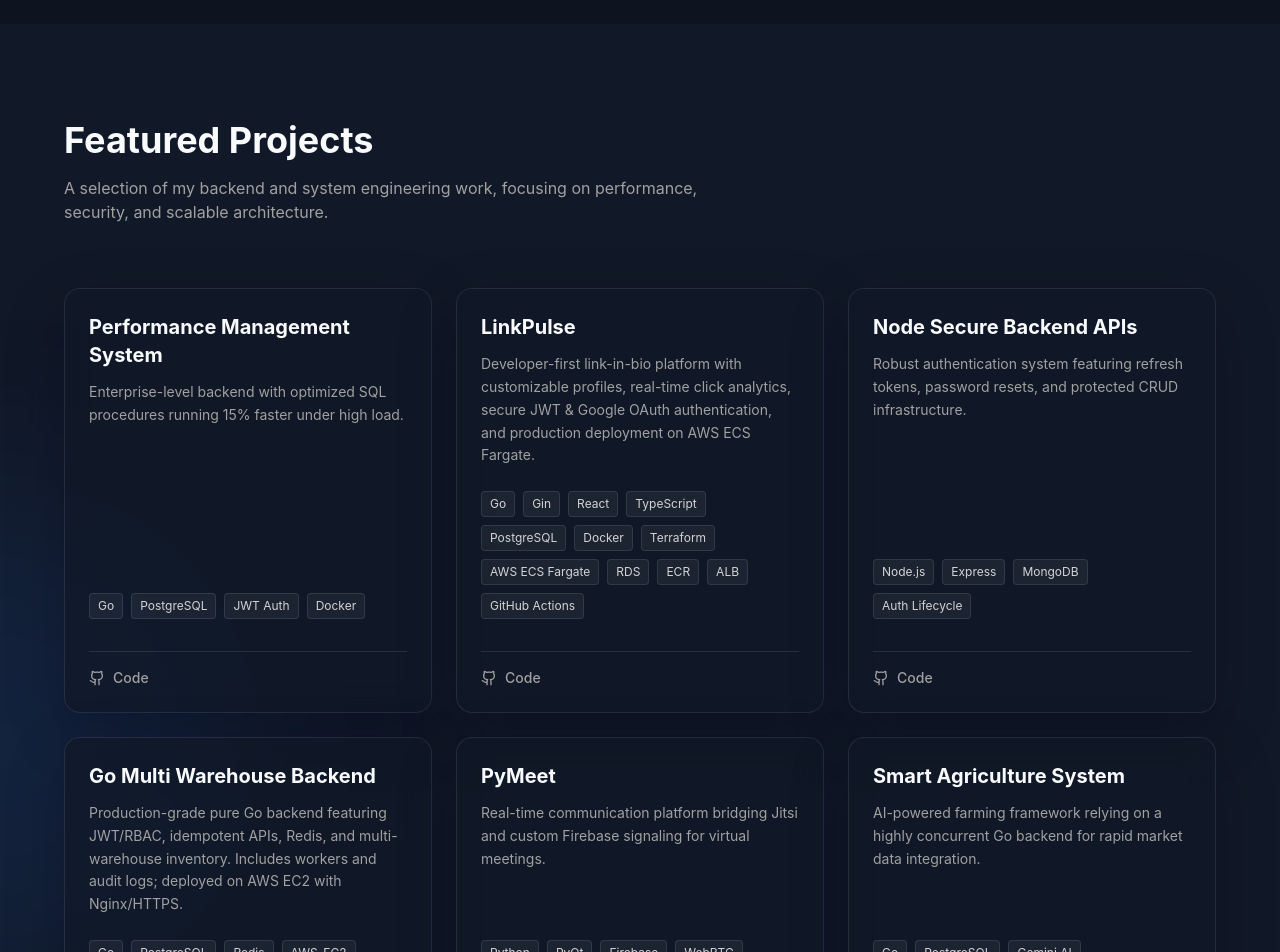
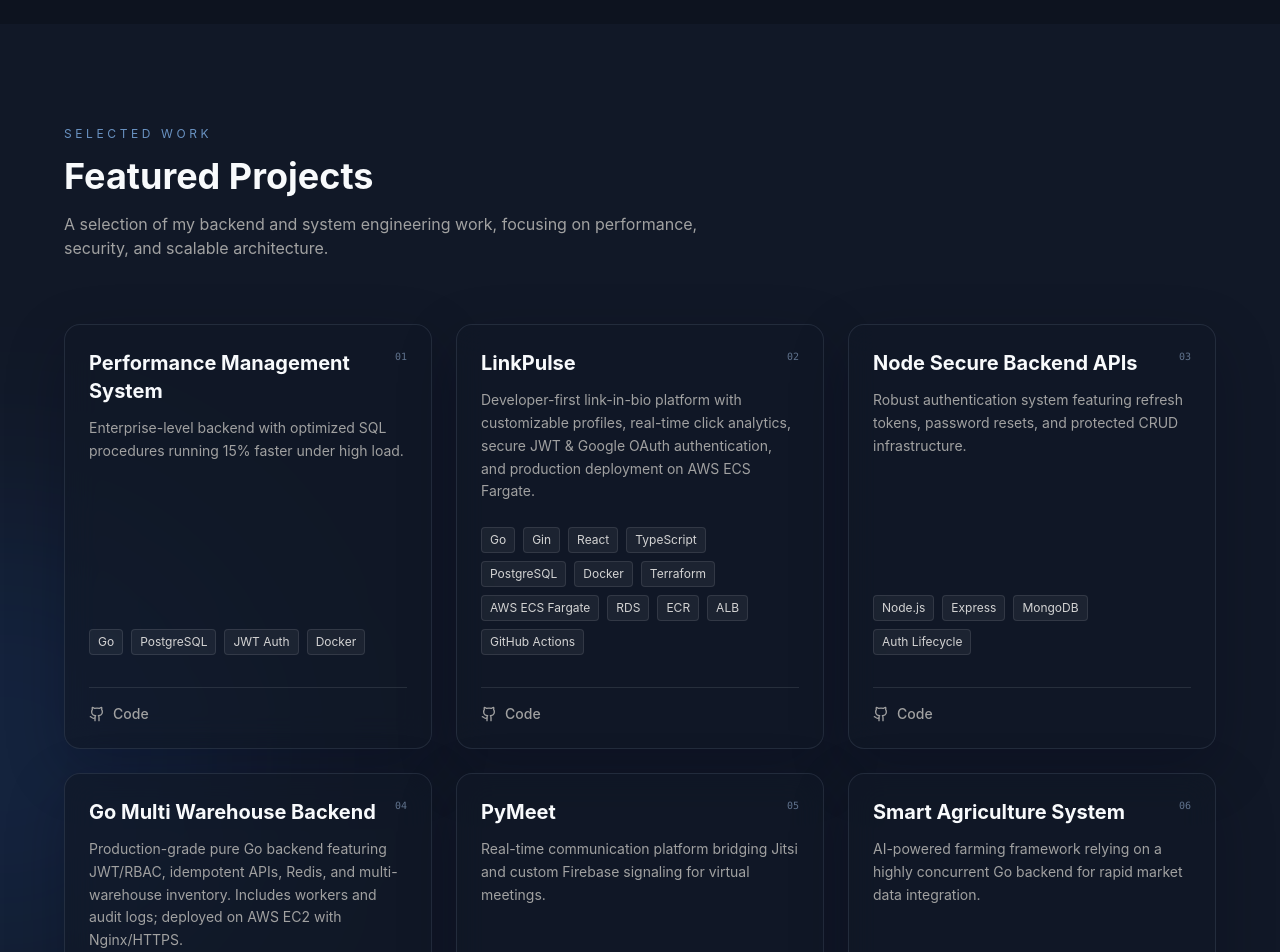
Before and after one commit to MRNaveed-stack/Portfolio, a React app: page / in a window 1280 px wide. Shown: the part 3160-4112 px from the top of the page. Built offline with nearby package versions, Linux system fonts and the light colour scheme; the HTML template or start-up script is replaced by a standard one.

Commit message:
Add interactive motion to project cards

```diff
--- a/src/components/Projects.tsx
+++ b/src/components/Projects.tsx
@@ -1,82 +1,34 @@
-
 import { motion } from 'framer-motion';
 import { ArrowUpRight, Github } from 'lucide-react';
 
 const projects = [
-    {
-        title: "Performance Management System",
-        description: "Enterprise-level backend with optimized SQL procedures running 15% faster under high load.",
-        stack: ["Go", "PostgreSQL", "JWT Auth", "Docker"],
-        links: { github: "https://github.com/MRNaveed-stack/Performance-Management-System" }
-    },
-    {
-  title: "LinkPulse",
-  description: "Developer-first link-in-bio platform with customizable profiles, real-time click analytics, secure JWT & Google OAuth authentication, and production deployment on AWS ECS Fargate.",
-  stack: [
-    "Go",
-    "Gin",
-    "React",
-    "TypeScript",
-    "PostgreSQL",
-    "Docker",
-    "Terraform",
-    "AWS ECS Fargate",
-    "RDS",
-    "ECR",
-    "ALB",
-    "GitHub Actions"
-  ],
-  links: {
-    github: "https://github.com/MRNaveed-stack/LinkPulse"
-  }
-},
-    {
-        title: "Node Secure Backend APIs",
-        description: "Robust authentication system featuring refresh tokens, password resets, and protected CRUD infrastructure.",
-        stack: ["Node.js", "Express", "MongoDB", "Auth Lifecycle"],
-        links: { github: "https://github.com/MRNaveed-stack/node-secure-backend-api" }
-    },
-      {
-        title: "Go Multi Warehouse Backend",
-        description: "Production-grade pure Go backend featuring JWT/RBAC, idempotent APIs, Redis, and multi-warehouse inventory. Includes workers and audit logs; deployed on AWS EC2 with Nginx/HTTPS.",
-        stack: ["Go", "PostgreSQL", "Redis", "AWS-EC2"],
-        links: { github: "https://github.com/MRNaveed-stack/go-multi-warehouse-backend" },
-
-    },
-    {
-        title: "PyMeet",
-        description: "Real-time communication platform bridging Jitsi and custom Firebase signaling for virtual meetings.",
-        stack: ["Python", "PyQt", "Firebase", "WebRTC"],
-        links: { github: "https://github.com/MRNaveed-stack/PyMeet-" }
-    },
-    {
-        title: "Smart Agriculture System",
-        description: "AI-powered farming framework relying on a highly concurrent Go backend for rapid market data integration.",
-        stack: ["Go", "PostgreSQL", "Gemini AI"],
-        links: { github: "https://github.com/MRNaveed-stack/Smart-Agriculture-System" }
-    },
-    {
-        title: "InfluenceIQ",
-        description: "Complex influencer matching engine utilizing Gemini AI and robust relational data modeling.",
-        stack: ["Go", "PostgreSQL", "Gemini AI", "Data Architecture"],
-        links: { github: "https://github.com/MRNaveed-stack/InfluenceIQ" }
-    },
-    {
-        title: "E-Commerce Architecture",
-        description: "Full-stack application demonstrating seamless integration between a Node.js backend and React TS client.",
-        stack: ["TypeScript", "Node.js", "PostgreSQL", "React"],
-        links: { demo: "https://my-e-commerce-z5c4.onrender.com/" }
-    }
+    { title: "Performance Management System", description: "Enterprise-level backend with optimized SQL procedures running 15% faster under high load.", stack: ["Go", "PostgreSQL", "JWT Auth", "Docker"], links: { github: "https://github.com/MRNaveed-stack/Performance-Management-System" } },
+    { title: "LinkPulse", description: "Developer-first link-in-bio platform with customizable profiles, real-time click analytics, secure JWT & Google OAuth authentication, and production deployment on AWS ECS Fargate.", stack: ["Go", "Gin", "React", "TypeScript", "PostgreSQL", "Docker", "Terraform", "AWS ECS Fargate", "RDS", "ECR", "ALB", "GitHub Actions"], links: { github: "https://github.com/MRNaveed-stack/LinkPulse" } },
+    { title: "Node Secure Backend APIs", description: "Robust authentication system featuring refresh tokens, password resets, and protected CRUD infrastructure.", stack: ["Node.js", "Express", "MongoDB", "Auth Lifecycle"], links: { github: "https://github.com/MRNaveed-stack/node-secure-backend-api" } },
+    { title: "Go Multi Warehouse Backend", description: "Production-grade pure Go backend featuring JWT/RBAC, idempotent APIs, Redis, and multi-warehouse inventory. Includes workers and audit logs; deployed on AWS EC2 with Nginx/HTTPS.", stack: ["Go", "PostgreSQL", "Redis", "AWS-EC2"], links: { github: "https://github.com/MRNaveed-stack/go-multi-warehouse-backend" } },
+    { title: "PyMeet", description: "Real-time communication platform bridging Jitsi and custom Firebase signaling for virtual meetings.", stack: ["Python", "PyQt", "Firebase", "WebRTC"], links: { github: "https://github.com/MRNaveed-stack/PyMeet-" } },
+    { title: "Smart Agriculture System", description: "AI-powered farming framework relying on a highly concurrent Go backend for rapid market data integration.", stack: ["Go", "PostgreSQL", "Gemini AI"], links: { github: "https://github.com/MRNaveed-stack/Smart-Agriculture-System" } },
+    { title: "InfluenceIQ", description: "Complex influencer matching engine utilizing Gemini AI and robust relational data modeling.", stack: ["Go", "PostgreSQL", "Gemini AI", "Data Architecture"], links: { github: "https://github.com/MRNaveed-stack/InfluenceIQ" } },
+    { title: "E-Commerce Architecture", description: "Full-stack application demonstrating seamless integration between a Node.js backend and React TS client.", stack: ["TypeScript", "Node.js", "PostgreSQL", "React"], links: { demo: "https://my-e-commerce-z5c4.onrender.com/" } }
 ];
 
 const Projects = () => {
     return (
         <section id="projects" className="py-24 px-6 relative">
-            <div className="absolute top-1/2 left-0 w-[500px] h-[500px] bg-blue-500/10 rounded-full blur-[100px] pointer-events-none -translate-y-1/2 -ml-64" />
+            <div className="absolute top-1/2 left-0 w-[500px] h-[500px] bg-blue-500/10 rounded-full blur-[100px] pointer-events-none -translate-y-1/2 -ml-64 animate-drift" />
+            <div className="absolute bottom-0 right-0 w-[380px] h-[380px] bg-purple-500/10 rounded-full blur-[110px] pointer-events-none animate-drift-reverse" />
 
             <div className="max-w-6xl mx-auto relative z-10">
                 <div className="mb-16">
-                    <h2 className="text-3xl md:text-4xl font-bold mb-4">Featured Projects</h2>
+                    <motion.span
+                        initial={{ opacity: 0, x: -15 }}
+                        whileInView={{ opacity: 1, x: 0 }}
+                        viewport={{ once: true }}
+                        className="text-xs uppercase tracking-[0.3em] text-blue-300/70"
+                    >
+                        Selected Work
+                    </motion.span>
+                    <h2 className="text-3xl md:text-4xl font-bold mb-4 mt-3">Featured Projects</h2>
                     <p className="text-neutral-400 max-w-2xl">A selection of my backend and system engineering work, focusing on performance, security, and scalable architecture.</p>
                 </div>
 
@@ -84,36 +36,43 @@
                     {projects.map((project, idx) => (
                         <motion.div
                             key={idx}
-                            initial={{ opacity: 0, y: 30 }}
-                            whileInView={{ opacity: 1, y: 0 }}
-                            viewport={{ once: true, margin: "-50px" }}
-                            transition={{ duration: 0.5, delay: idx * 0.1 }}
-                            className="group glass-card rounded-2xl p-6 flex flex-col h-full hover:-translate-y-2 transition-all duration-300 hover:shadow-[0_8px_30px_rgba(139,92,246,0.15)] hover:border-purple-500/30"
+                            initial={{ opacity: 0, y: 40, rotateX: 5 }}
+                            whileInView={{ opacity: 1, y: 0, rotateX: 0 }}
+                            viewport={{ once: true, margin: "-70px" }}
+                            transition={{ duration: 0.65, delay: idx * 0.08, ease: 'easeOut' }}
+                            whileHover={{ y: -8 }}
+                            className="project-card group glass-card rounded-2xl p-6 flex flex-col h-full relative overflow-hidden hover:shadow-[0_18px_55px_rgba(99,102,241,0.18)] hover:border-purple-400/30"
                         >
-                            <h3 className="text-xl font-bold mb-3 group-hover:text-purple-400 transition-colors">{project.title}</h3>
-                            <p className="text-neutral-400 mb-6 text-sm leading-relaxed flex-grow">
-                                {project.description}
-                            </p>
+                            <div className="absolute left-0 right-0 top-0 h-px bg-gradient-to-r from-transparent via-purple-400/50 to-transparent animate-scan pointer-events-none" />
+                            <div className="absolute -right-16 -top-16 w-32 h-32 rounded-full bg-purple-500/10 blur-3xl opacity-0 group-hover:opacity-100 transition-opacity duration-500" />
 
-                            <div className="flex flex-wrap gap-2 mb-8">
+                            <div className="flex items-start justify-between gap-4 relative z-10">
+                                <h3 className="text-xl font-bold mb-3 group-hover:text-purple-300 transition-colors">{project.title}</h3>
+                                <span className="text-[10px] font-mono text-slate-500">0{idx + 1}</span>
+                            </div>
+                            <p className="text-neutral-400 mb-6 text-sm leading-relaxed flex-grow relative z-10">{project.description}</p>
+
+                            <div className="flex flex-wrap gap-2 mb-8 relative z-10">
                                 {project.stack.map((tech, sIdx) => (
-                                    <span key={sIdx} className="text-xs px-2 py-1 bg-white/5 text-neutral-300 rounded border border-white/10">
+                                    <motion.span
+                                        key={sIdx}
+                                        whileHover={{ y: -2 }}
+                                        className="skill-pill text-xs px-2 py-1 bg-white/5 text-neutral-300 rounded border border-white/10"
+                                    >
                                         {tech}
-                                    </span>
+                                    </motion.span>
                                 ))}
                             </div>
 
-                            <div className="mt-auto flex gap-4 border-t border-white/10 pt-4">
+                            <div className="mt-auto flex gap-4 border-t border-white/10 pt-4 relative z-10">
                                 {project.links.github && (
-                                    <a href={project.links.github} target="_blank" rel="noopener noreferrer" className="flex items-center gap-2 text-sm font-medium hover:text-white text-neutral-400 transition-colors">
-                                        <Github className="w-4 h-4" />
-                                        Code
+                                    <a href={project.links.github} target="_blank" rel="noopener noreferrer" className="flex items-center gap-2 text-sm font-medium hover:text-white text-neutral-400 transition-colors group/link">
+                                        <Github className="w-4 h-4 group-hover/link:-rotate-12 transition-transform" /> Code
                                     </a>
                                 )}
                                 {project.links.demo && (
-                                    <a href={project.links.demo} target="_blank" rel="noopener noreferrer" className="flex items-center gap-2 text-sm font-medium hover:text-white text-neutral-400 transition-colors">
-                                        <ArrowUpRight className="w-4 h-4" />
-                                        Live Demo
+                                    <a href={project.links.demo} target="_blank" rel="noopener noreferrer" className="flex items-center gap-2 text-sm font-medium hover:text-white text-neutral-400 transition-colors group/link">
+                                        <ArrowUpRight className="w-4 h-4 group-hover/link:translate-x-1 group-hover/link:-translate-y-1 transition-transform" /> Live Demo
                                     </a>
                                 )}
                             </div>
```
